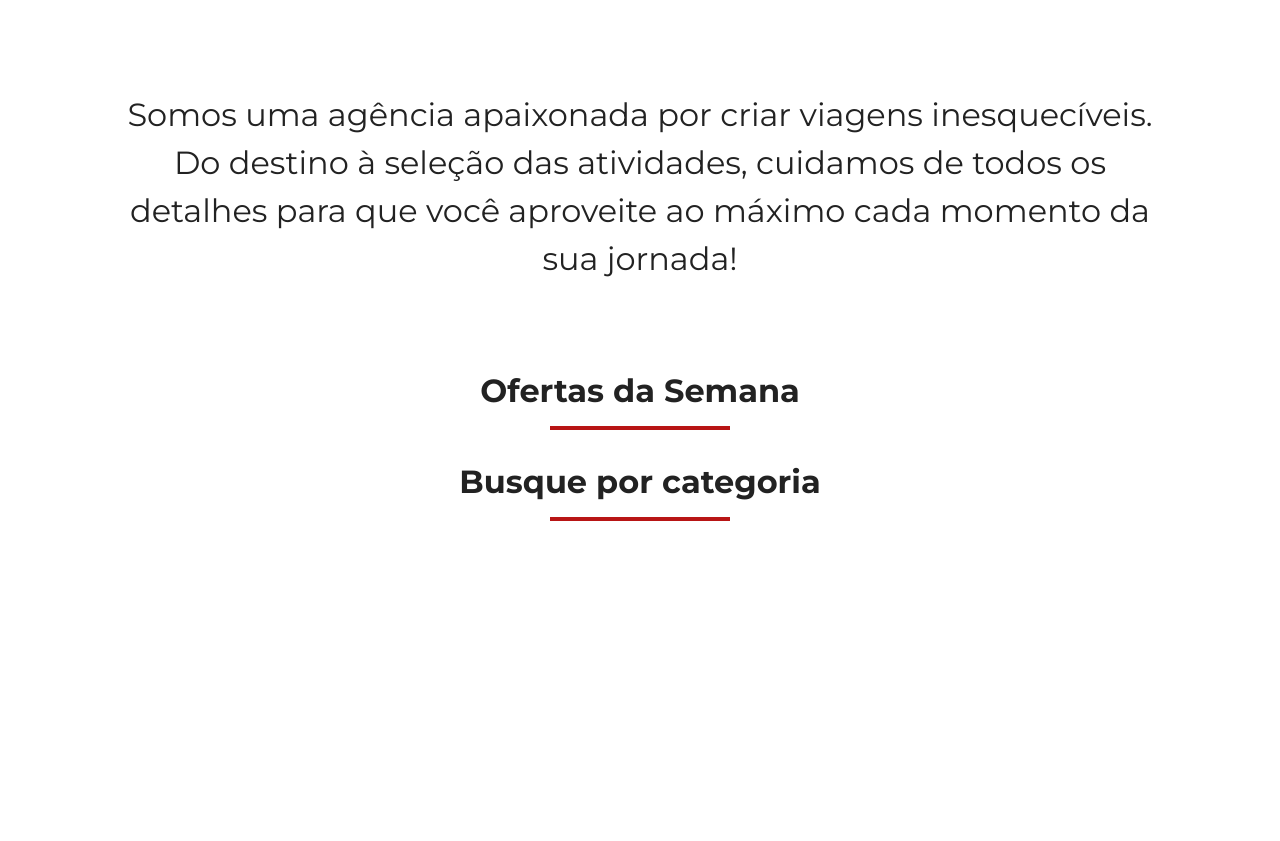
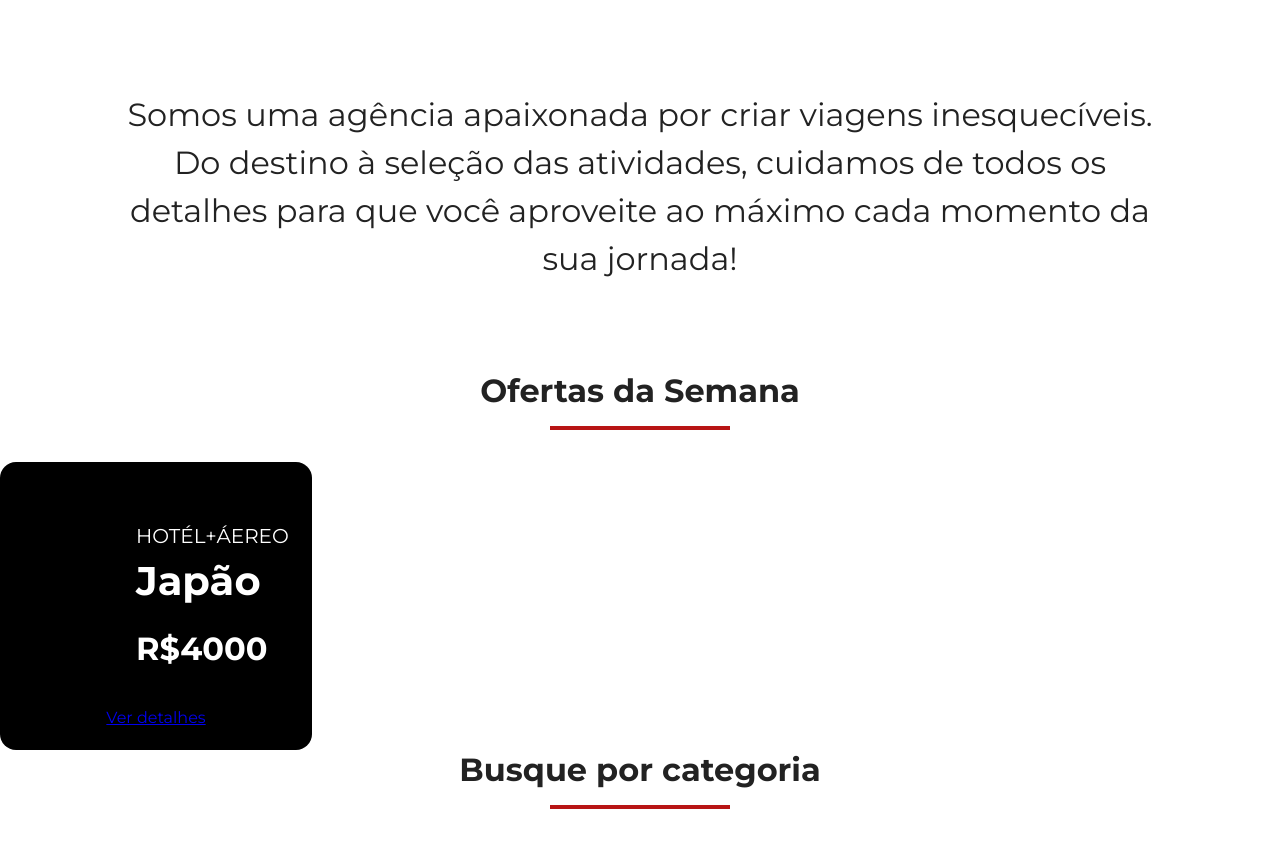
Before and after one commit to Caiossg/jornada-viagens, a plain HTML site: page index.html in a window 1280 px wide. Shown: the part 757-1598 px from the top of the page. Before the commit the page ends 1310 px from the top, so only its background shows below. Drawn offline with Linux system fonts and the light colour scheme.

Commit message:
cria estrutura do card de ofertas

```diff
--- a/css/offers.css
+++ b/css/offers.css
@@ -0,0 +1,32 @@
+.card {
+    color: var(--text-secundary-color);
+    background-color: black;
+    width: 312px;
+    height: 288px;
+    box-sizing: border-box;
+    padding: 24px 16px;
+    border-radius: 16px;
+    text-align: center;
+
+}
+.card header{
+    display: block;
+    position: static;
+}
+
+.card header p{
+    font-size: 20px;
+    font-weight: var(--text-weigth);
+}
+
+.card header h3{
+    font-size: 40px;
+    font-weight: var(--title-weight);
+    margin: 8px 0 0;
+}
+
+.card header span{
+    display: inline-block;
+    font-size: 32px;
+    margin-top: 24px;
+}
--- a/index.html
+++ b/index.html
@@ -48,6 +48,19 @@
           <h2>Ofertas da Semana</h2>
           <hr>
         </div>
+        <div class="offers-cards">
+          <article class="card">
+            <header>
+              <p>HOTÉL+ÁEREO</p>
+              <h3>Japão
+                <br> <span>R$4000</span>
+              </h3>
+            </header>
+            <footer>
+              <a href="#" class="button">Ver detalhes</a>
+            </footer>
+          </article>
+        </div>
     </section>
     <section class="categories">
         <div class="section-title">
```
